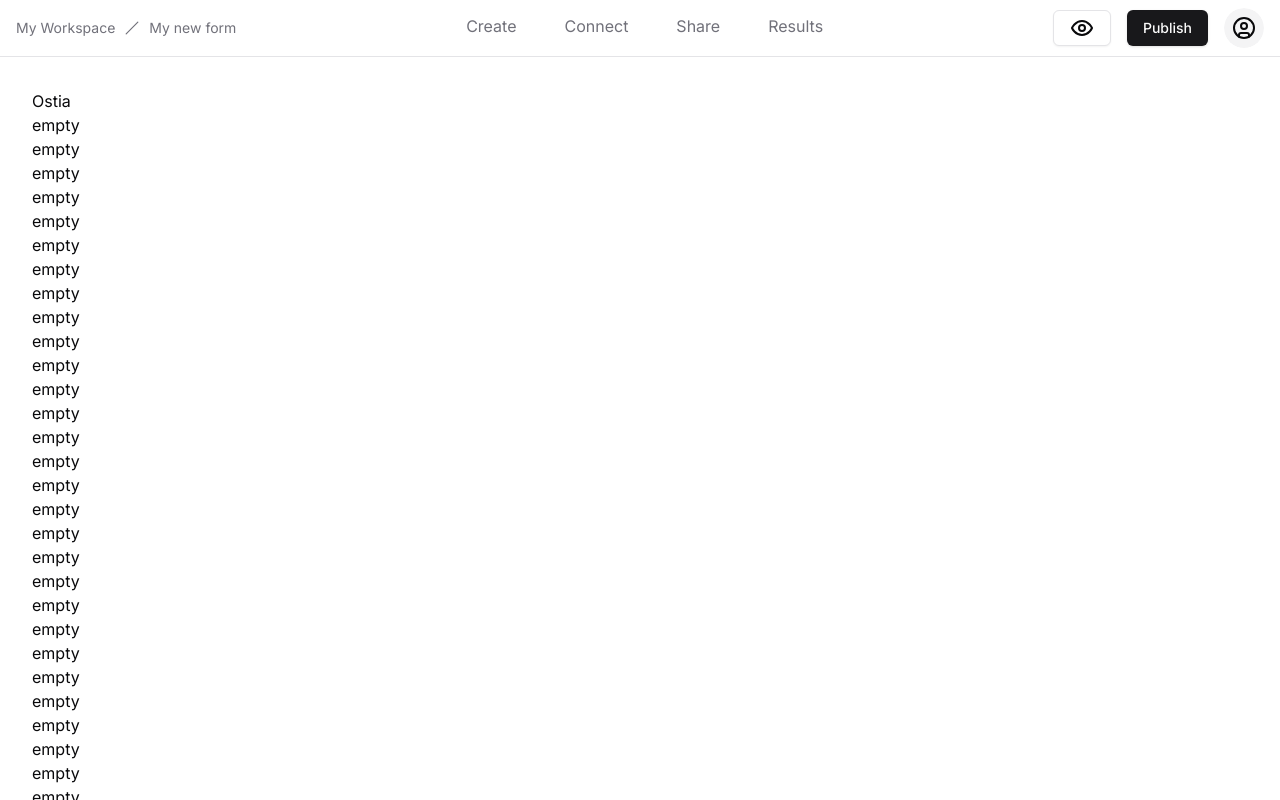
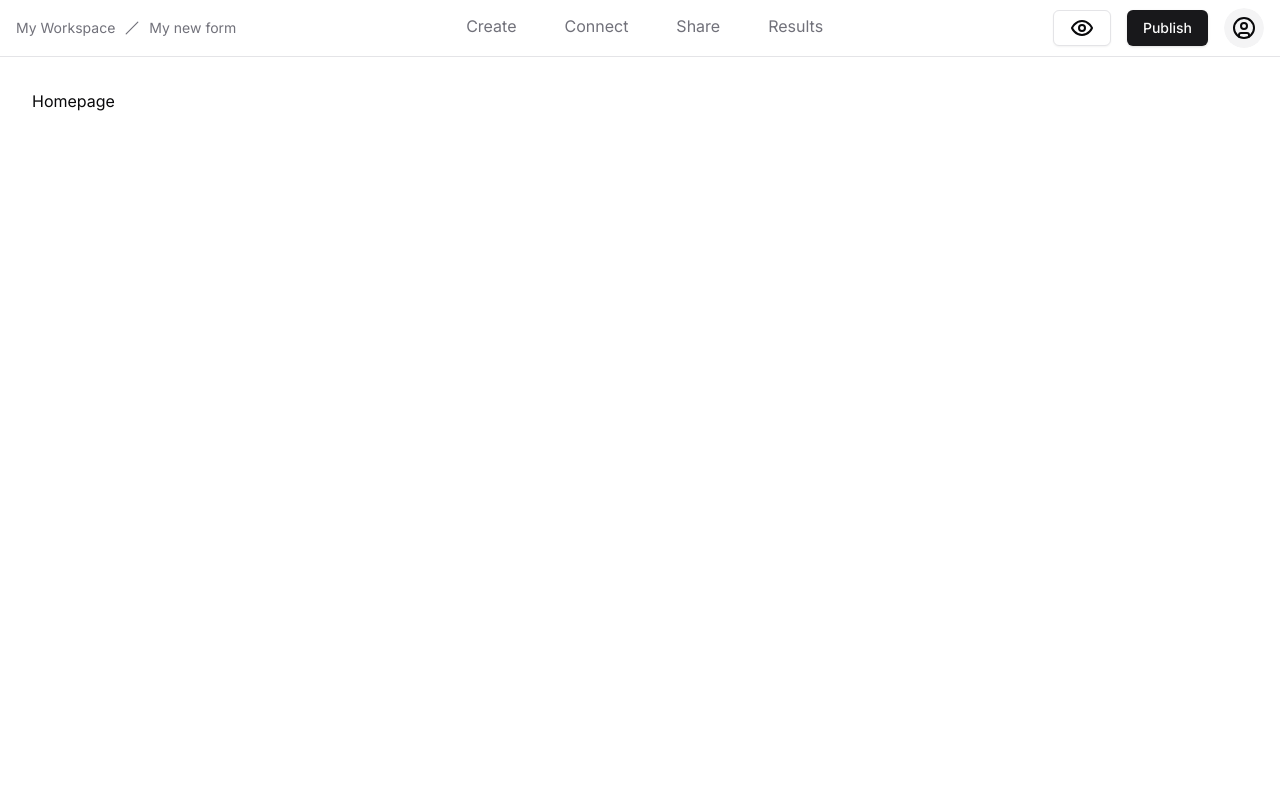
Before and after one commit to Mirthis/upwork-task-shadcn, a Next.js app: page / in a window 1280 px wide. Built offline with nearby package versions, Linux system fonts and the light colour scheme.

Commit message:
clean up homepage

```diff
--- a/src/app/connect/page.tsx
+++ b/src/app/connect/page.tsx
@@ -6,7 +6,7 @@ import {
   CardTitle,
 } from "@/components/ui/card";
 import { Input } from "@/components/ui/input";
-import { Search } from "lucide-react";
+import { Search, Mail } from "lucide-react";
 
 const ConnectPage = () => {
   return (
@@ -17,11 +17,14 @@ const ConnectPage = () => {
       </div>
       <div className="space-y-4">
         <Card>
-          <CardHeader>
-            <CardTitle>Email</CardTitle>
-            <CardDescription>
-              <p>Receive an email every time a user submit their answer.</p>
-            </CardDescription>
+          <CardHeader className="flex flex-row items-center space-x-4">
+            <Mail className="w-12 h-12" />
+            <CardHeader>
+              <CardTitle>Email</CardTitle>
+              <CardDescription>
+                <p>Receive an email every time a user submit their answer.</p>
+              </CardDescription>
+            </CardHeader>
           </CardHeader>
         </Card>
         <Card>
--- a/src/app/page.tsx
+++ b/src/app/page.tsx
@@ -1,71 +1,5 @@
 import Image from "next/image";
 
 export default function Home() {
-  return (
-    <main className="">
-      <div>Ostia</div>
-      <div>empty</div>
-      <div>empty</div>
-      <div>empty</div>
-      <div>empty</div>
-      <div>empty</div>
-      <div>empty</div>
-      <div>empty</div>
-      <div>empty</div>
-      <div>empty</div>
-      <div>empty</div>
-      <div>empty</div>
-      <div>empty</div>
-      <div>empty</div>
-      <div>empty</div>
-      <div>empty</div>
-      <div>empty</div>
-      <div>empty</div>
-      <div>empty</div>
-      <div>empty</div>
-      <div>empty</div>
-      <div>empty</div>
-      <div>empty</div>
-      <div>empty</div>
-      <div>empty</div>
-      <div>empty</div>
-      <div>empty</div>
-      <div>empty</div>
-      <div>empty</div>
-      <div>empty</div>
-      <div>empty</div>
-      <div>empty</div>
-      <div>empty</div>
-      <div>empty</div>
-      <div>empty</div>
-      <div>empty</div>
-      <div>empty</div>
-      <div>empty</div>
-      <div>empty</div>
-      <div>empty</div>
-      <div>empty</div>
-      <div>empty</div>
-      <div>empty</div>
-      <div>empty</div>
-      <div>empty</div>
-      <div>empty</div>
-      <div>empty</div>
-      <div>empty</div>
-      <div>empty</div>
-      <div>empty</div>
-      <div>empty</div>
-      <div>empty</div>
-      <div>empty</div>
-      <div>empty</div>
-      <div>empty</div>
-      <div>empty</div>
-      <div>empty</div>
-      <div>empty</div>
-      <div>empty</div>
-      <div>empty</div>
-      <div>empty</div>
-      <div>empty</div>
-      <div>empty</div>
-    </main>
-  );
+  return <div>Homepage</div>;
 }
```
